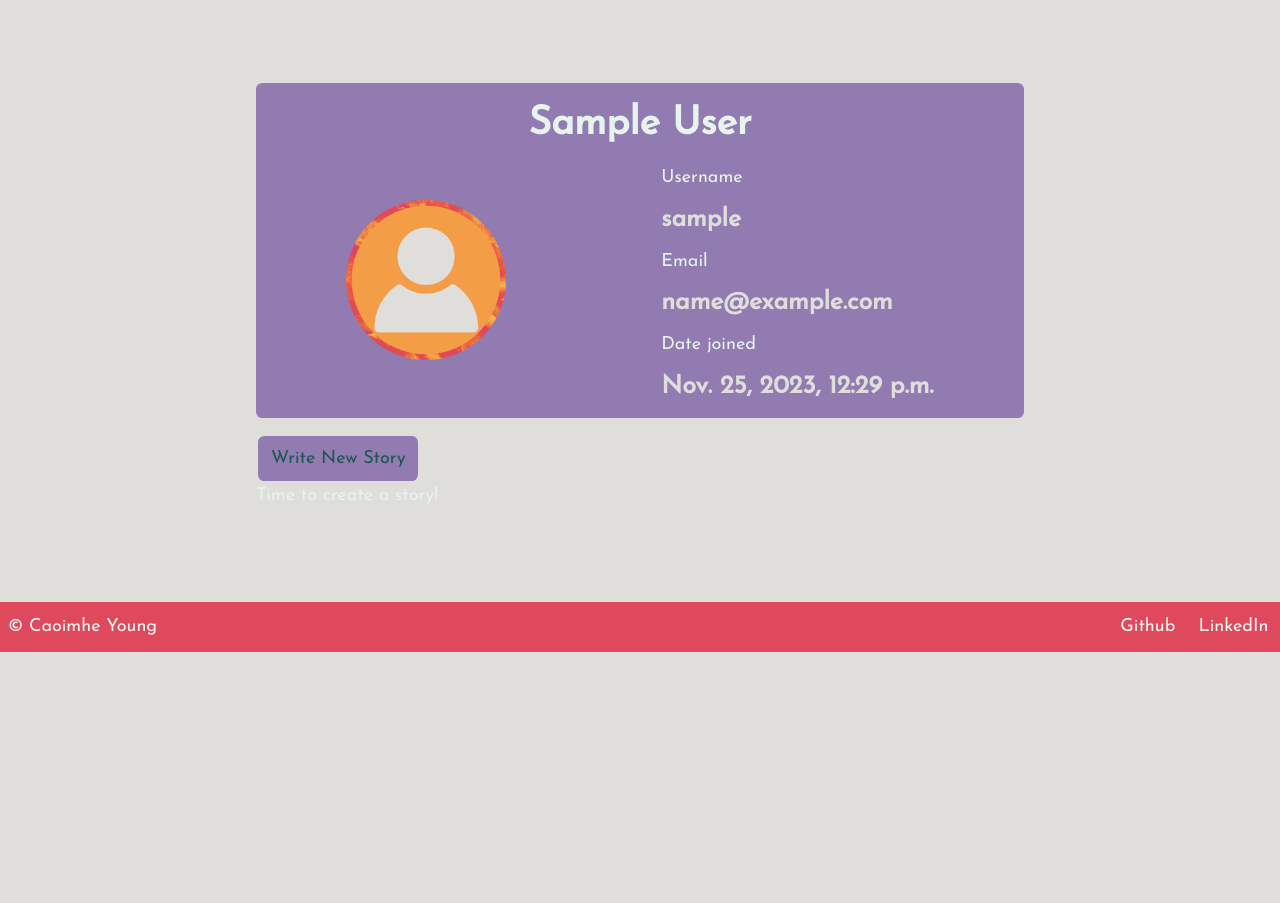
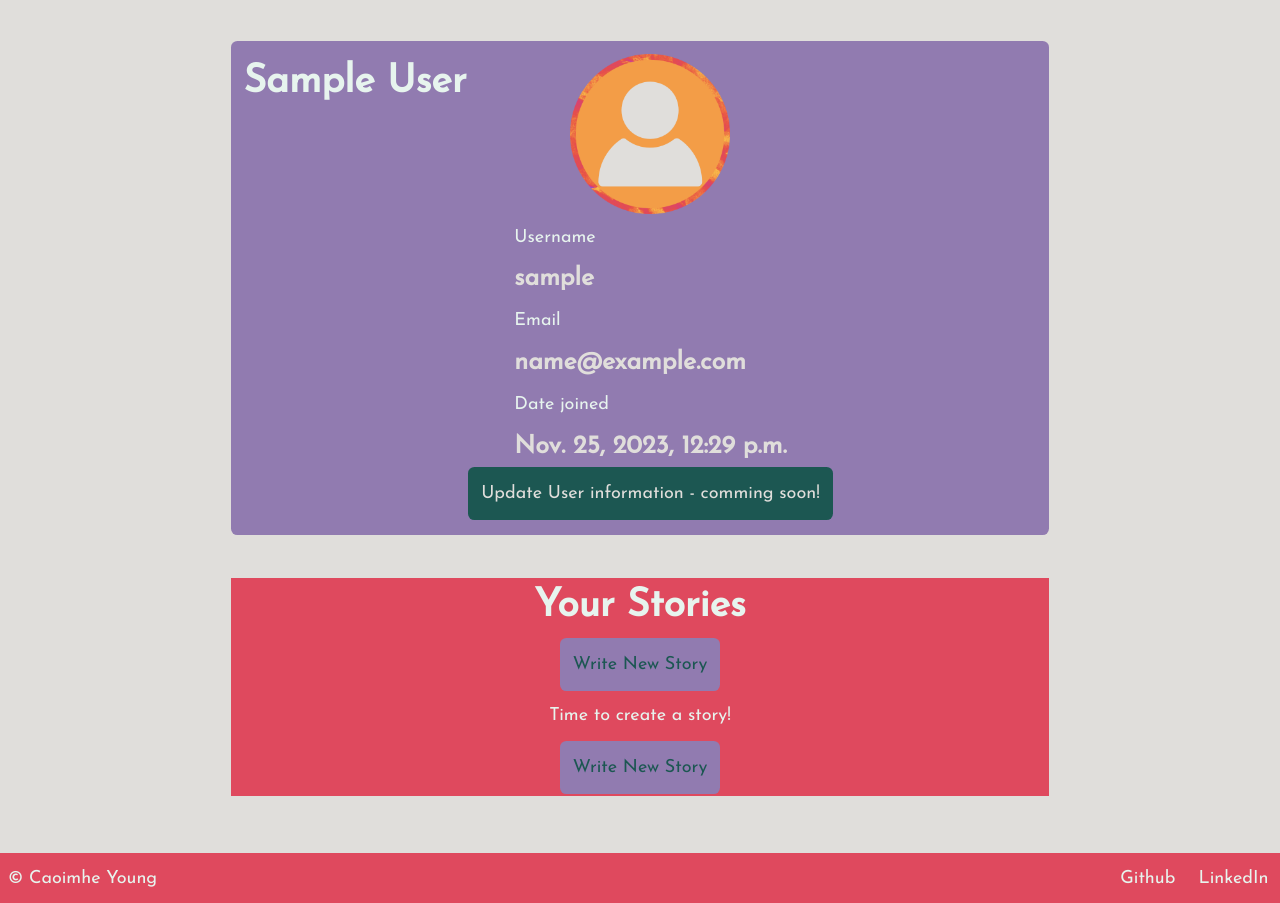
Before and after one commit to caoimhejyoti/news_glorious_news, a Django app: page /users/profile/1/ in a window 1280 px wide. Shown: the part 121-1024 px from the top of the page. Before the commit the page ends 773 px from the top, so only its background shows below. Run offline with Django 4.2, Linux system fonts and the light colour scheme; the visitor is signed in with stand-in values (Sample User, id 1); data comes from the database, SQL or seed files in the repository; data that the repository does not hold is empty; parts of the project's set-up code (start-up, migrations or seed data) failed here and were passed over; some web fonts are replaced.

Commit message:
updating all user profile styles

```diff
--- a/she_codes_news/static/styles.css
+++ b/she_codes_news/static/styles.css
@@ -124,7 +124,7 @@ button,
 }
 .button-danger {
     padding: 0.8rem;
-    background-color: var(--colour2);
+    background-color: var(--colour4);
     color: var(--colour5);
     border: none;
     border-radius: 0.4rem;
@@ -346,30 +346,34 @@ a {
   width: 80vw;
   margin: 2px;
   padding: 5px;
-  border: 1px solid var(--colour4);
+  /* border: 1px solid var(--colour4); */
   border-radius: 0.4rem;
   background-color:var(--colour3);
 }
 
+.story-img{
+  height: 20vh;
+}
 
 /* ------------------ END STORIES PAGE ------------------ */
 /* ------------------ PROFILE PAGE ------------------ */
 .user-card{
   padding: 0.8rem;
+  display: flex;
+  /* flex-direction: column; */
   border-radius: 0.4rem;
   background-color: var(--colour3);
 }
 
 .user-info{
   display: flex;
+  flex-direction: column;
   align-items: center;
   justify-content: space-around;
 }
 
 .user-icon{
-  /* margin: 0.6rem; */
   height: 20vh;
-  /* width: 2vw; */
 }
 
 /* ------------------ END PROFILE PAGE ------------------ */
--- a/she_codes_news/users/templates/users/userProfile.html
+++ b/she_codes_news/users/templates/users/userProfile.html
@@ -2,9 +2,8 @@
 
 
 {% block content %}
-<main class="constrained-container userProfile">
 <section class="user-card">
-        <h2>{{ user.first_name }} {{ user.last_name }}</h2>
+    <h2>{{ user.first_name }} {{ user.last_name }}</h2> {% comment %} FIXME: not rendering {% endcomment %}
     <section class="user-info">
         <div>
             {% load static %}
@@ -18,10 +17,13 @@
             <p>Date joined</p>
             <h4>{{ user.date_joined }}</h4>
         </div>
+        <a class="button-danger" href="">Update User information - comming soon!</a>
+
     </section>
 </section>
 <br>
-    <section class="user-stories">
+<section class="latest-stories">
+    <h2> Your Stories</h2>
     <a class="button" href="{% url 'news:newStory' %}"> Write New Story</a>
     {% if authored_stories.all %}
         <div class="story-card-text">
@@ -32,6 +34,6 @@
     {% else %}
         <p>Time to create a story!</p>
     {% endif %}
+    <a class="button" href="{% url 'news:newStory' %}"> Write New Story</a>
 </section>
-</main>
 {% endblock %}
```
Lines whose indentation alone changed are shown as unchanged.
